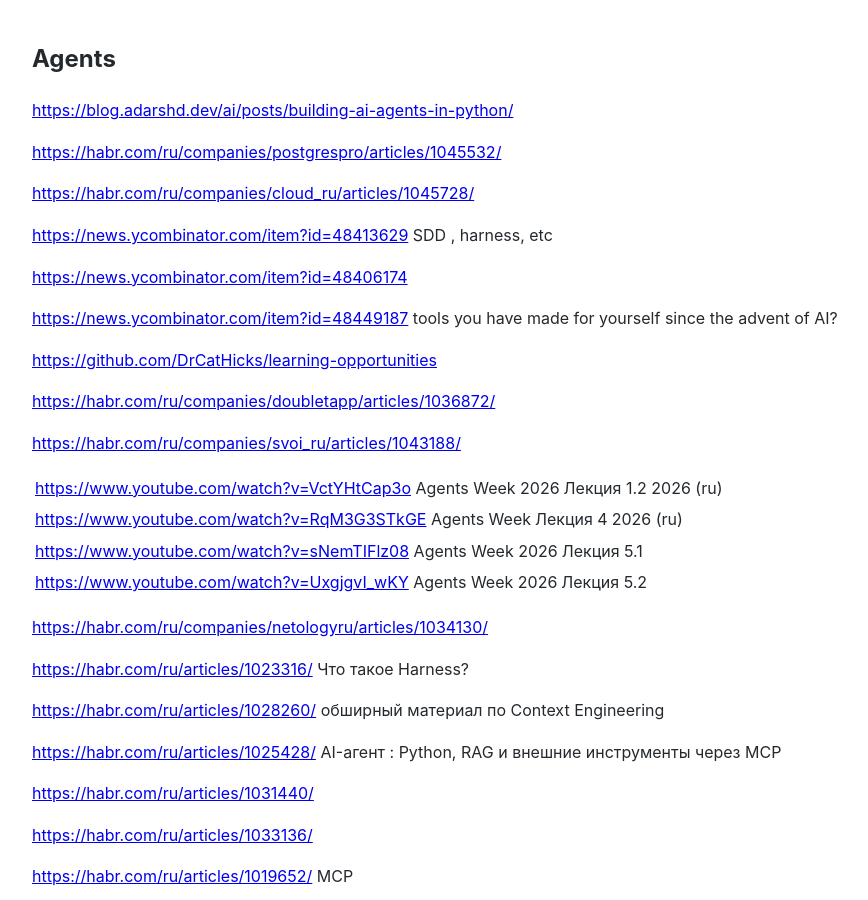
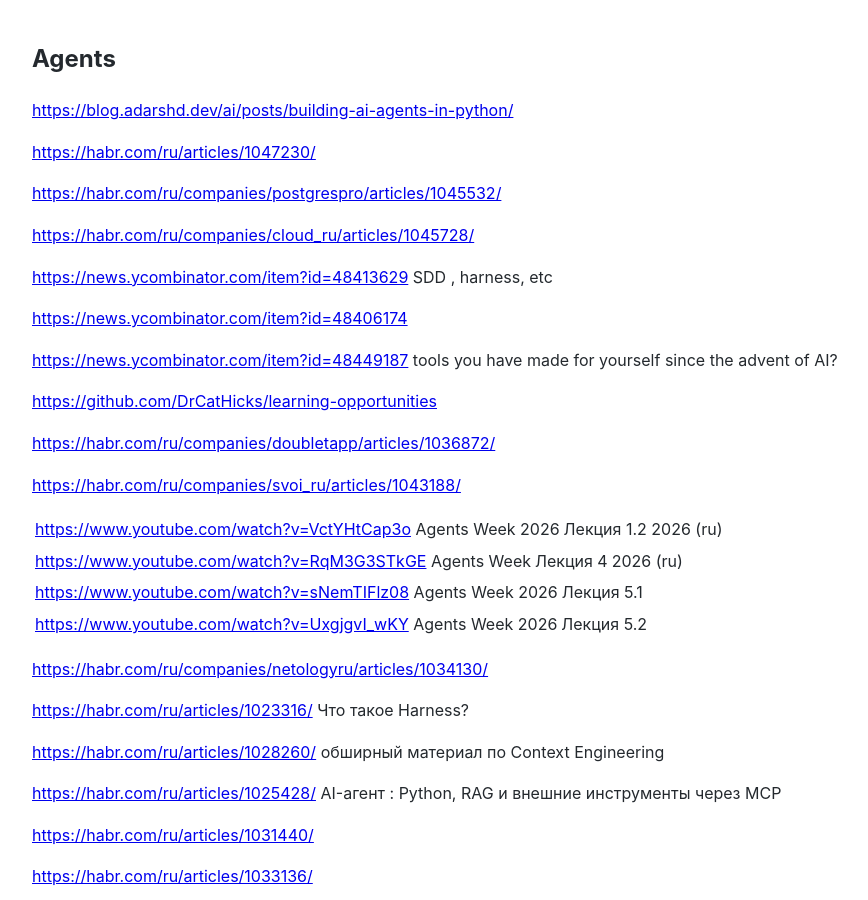
Before and after one commit to Michael-Lubinsky/michael-lubinsky.github.com, a Jekyll site: the page built from ml/agent.md, in a window 1280 px wide and 900 px high. Shown: the whole window, without its empty margins (158-1026 px from the left). Built offline with Jekyll 4.4.1, drawn with Linux system fonts in a browser that asks for light colours; our own code applies the rules of GitHub Pages for plain Markdown files.

Commit message:
Update agent.md

```diff
--- a/ml/agent.md
+++ b/ml/agent.md
@@ -1,6 +1,8 @@
 ## Agents
 
 <https://blog.adarshd.dev/ai/posts/building-ai-agents-in-python/>
+
+<https://habr.com/ru/articles/1047230/>
 
 <https://habr.com/ru/companies/postgrespro/articles/1045532/>
 
@@ -48,7 +50,7 @@
 
 <https://agenticeng.ru/>
 
-Claude question: which skills, tools and MCP are available in this session?
+## Claude question: which skills, tools and MCP are available in this session?
 
 
 ###  Skills (via /skill-name or Skill tool)
```
